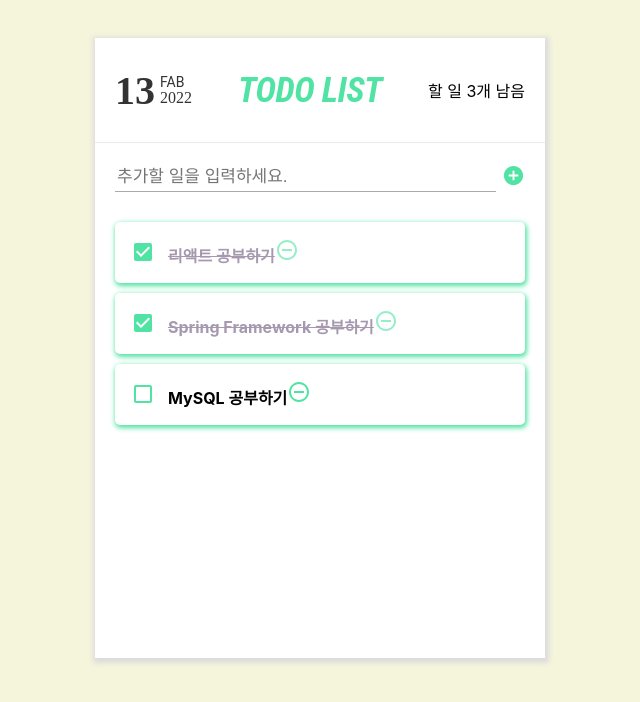
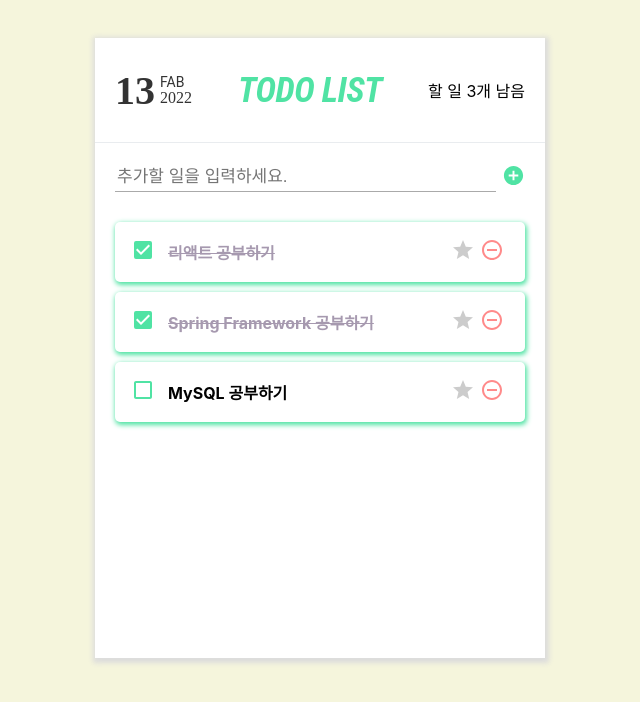
Before and after one commit to sanghyeon2420/todo_list, a React (Create React App) app: page / in a window 1280 px wide. Shown: the top 702 px of the page, without its empty margins (320-960 px from the left). Built offline with nearby package versions, Linux system fonts and the light colour scheme.

Commit message:
삭제 기능 추가

```diff
--- a/src/App.js
+++ b/src/App.js
@@ -30,13 +30,13 @@ const App = () => {
   ]);
 
   const onInsertTodo = (text) => {
-    if(text===""){
+    if (text === "") {
       return alert("할 일을 입력해주세요.");
     } else {
       const todo = {
         id: nextId,
         text,
-        checked:false
+        checked: false
       }
 
       setTodos(todos => todos.concat(todo));
@@ -44,19 +44,26 @@ const App = () => {
     }
   }
 
+  const onRemove = (id) => {
+    setTodos(todos.filter(todo => todo.id !== id));
+  }
+
   const onCheck = (id) => {
     setTodos(todos =>
       todos.map(todo =>
-        todo.id === id ? {...todo, checked: !todo.checked} : todo
-        )
+        todo.id === id ? { ...todo, checked: !todo.checked } : todo
+      )
     );
   }
 
+  // const getTodoLength = () => {
+  //   if(todos.checked===false
+  // }
   return (
 
     <Template todoLength={todos.length}>
       <TodoInsert onInsertTodo={onInsertTodo} />
-      <Todolist todos={todos} onInsertTodo={onInsertTodo} onCheck={onCheck} />
+      <Todolist todos={todos} onInsertTodo={onInsertTodo} onCheck={onCheck} onRemove={onRemove} />
     </Template>
   );
 }
--- a/src/components/TodoInsert.css
+++ b/src/components/TodoInsert.css
@@ -30,7 +30,7 @@ input {
 
   }
 
-  svg {
+  .insertBtn svg {
     color: #50e3a4;
     font-size: 23px;
   }
--- a/src/components/TodoInsert.js
+++ b/src/components/TodoInsert.js
@@ -18,7 +18,7 @@ const TodoInsert = ({ onInsertTodo }) => {
     return (
         <form className='TodoInsert' onSubmit={onSubmit}>
             <input type='text' placeholder='추가할 일을 입력하세요.'  value={value} onChange={onChange}></input>
-            <button><MdAddCircle /></button>
+            <button className='insertBtn'><MdAddCircle /></button>
         </form>
 
     );
--- a/src/components/TodoItem.css
+++ b/src/components/TodoItem.css
@@ -18,7 +18,7 @@
     display: flex;
 }
 
-.content svg {
+.content>.checkBtn svg {
     margin-right: 5px;
     font-size: 1.5rem;
     color: #50e3a4;
@@ -36,3 +36,15 @@
     cursor: pointer;
     opacity: 0.6;
 }
+
+.content>.isLike svg {
+    margin-right: 5px;
+    font-size: 1.5rem;
+    color: #ccc;
+}
+
+.content>.removeBtn svg {
+    margin-right: 5px;
+    font-size: 1.5rem;
+    color: hsla(0,100%,71%,.79);
+}
--- a/src/components/TodoItem.js
+++ b/src/components/TodoItem.js
@@ -1,18 +1,28 @@
 import React from 'react';
-import { MdCheckBox, MdCheckBoxOutlineBlank, MdRemoveCircleOutline, MdStarOutline, MdStar } from 'react-icons/md';
+import { MdCheckBox, MdCheckBoxOutlineBlank, MdRemoveCircleOutline, MdStar } from 'react-icons/md';
 import './TodoItem.css';
 
-const TodoItem = ({ todo, onCheck }) => {
+const TodoItem = ({ todo, onCheck, onRemove }) => {
     const { id, text, checked } = todo;
     return (
         <div className='TodoItem'>
             <div className={`content ${checked ? 'checked' : ''}`}>
-                {checked ? <MdCheckBox onClick={() => {
-                    onCheck(id);
-                }} /> : <MdCheckBoxOutlineBlank onClick={() => {
-                    onCheck(id);
-                }} />}
-                <div className='text'><b>{text}</b><MdRemoveCircleOutline /></div>
+                <div className='checkBtn'>
+                    {checked ? <MdCheckBox onClick={() => {
+                        onCheck(id);
+                    }} /> : <MdCheckBoxOutlineBlank onClick={() => {
+                        onCheck(id);
+                    }} />}
+                </div>
+                <div className='text'><b>{text}</b></div>
+                <div className='isLike'>
+                    <MdStar />
+                </div>
+                <div className='removeBtn'>
+                    <MdRemoveCircleOutline onClick={() => {
+                        onRemove(id);
+                    }}/>
+                </div>
             </div>
         </div >
     );
--- a/src/components/Todolist.js
+++ b/src/components/Todolist.js
@@ -2,10 +2,10 @@ import React from 'react';
 import TodoItem from './TodoItem';
 import './Todolist.css';
 
-const Todolist = ({ todos, onCheck }) => {
+const Todolist = ({ todos, onCheck, onRemove }) => {
     return (
         <div className='Todolist'>
-            {todos.map(todo => <TodoItem todo={todo} key={todo.id} onCheck={onCheck} />)}
+            {todos.map(todo => <TodoItem todo={todo} key={todo.id} onCheck={onCheck} onRemove={onRemove} />)}
         </div>
     );
 }
```
